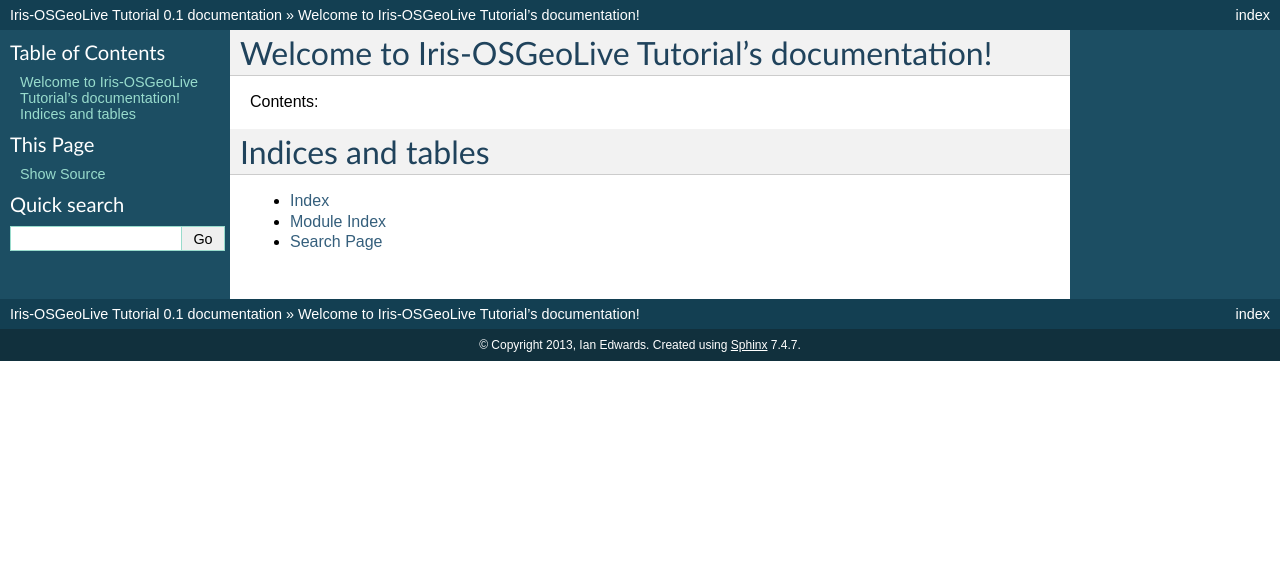
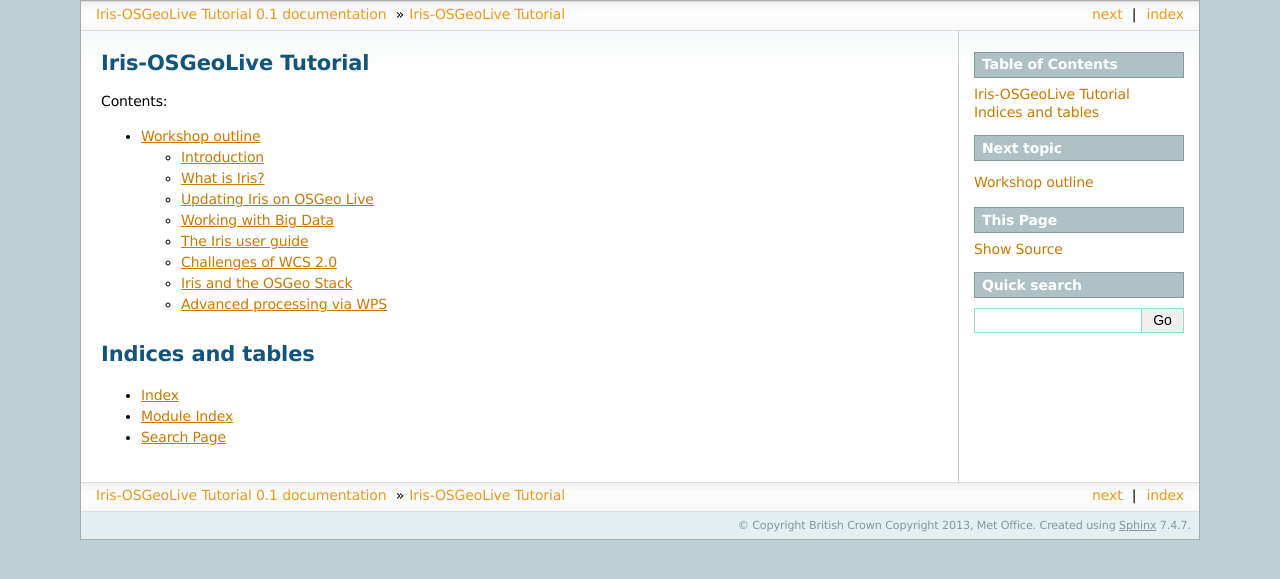
Before and after one commit to SciTools/osgeolive, a Sphinx documentation site: the page built from source/index.rst, in a window 1280 px wide. Shown: the top 579 px of the page. Built offline with Sphinx 7.4.7, drawn with Linux system fonts in a browser that asks for light colours; formulas are drawn with MathJax 3.

Commit message:
migrated to repo and added structure

```diff
--- a/source/conf.py
+++ b/source/conf.py
@@ -41,7 +41,7 @@
 
 # General information about the project.
 project = u'Iris-OSGeoLive Tutorial'
-copyright = u'2013, Ian Edwards'
+copyright = u'British Crown Copyright 2013, Met Office'
 
 # The version info for the project you're documenting, acts as replacement for
 # |version| and |release|, also used in various other places throughout the
@@ -92,6 +92,7 @@
 # The theme to use for HTML and HTML Help pages.  See the documentation for
 # a list of builtin themes.
 html_theme = 'default'
+html_theme = 'sphinxdoc'
 
 # Theme options are theme-specific and customize the look and feel of a theme
 # further.  For a list of options available for each theme, see the
--- a/source/index.rst
+++ b/source/index.rst
@@ -3,14 +3,15 @@
    You can adapt this file completely to your liking, but it should at least
    contain the root `toctree` directive.
 
-Welcome to Iris-OSGeoLive Tutorial's documentation!
-===================================================
+Iris-OSGeoLive Tutorial
+=======================
 
 Contents:
 
 .. toctree::
    :maxdepth: 2
 
+   tutorial/workshop_overview
 
 
 Indices and tables
--- /dev/null
+++ b/source/tutorial/advanced_wps.rst
@@ -0,0 +1,3 @@
+===========================
+Advanced processing via WPS
+===========================
--- /dev/null
+++ b/source/tutorial/big_data.rst
@@ -0,0 +1,10 @@
+=====================
+Working with Big Data
+=====================
+
+Visualisation
+-------------
+
+
+Animation
+---------
--- /dev/null
+++ b/source/tutorial/introduction.rst
@@ -0,0 +1,13 @@
+============
+Introduction
+============
+
+Thanks to the `OSGeo <http://www.osgeo.org>`_ community, the `Iris python library <https://github.com/scitools/iris>`_ is now available preinstalled as part of the `OSGeo Live 7.0 DVD <http://live.osgeo.org>`_.
+
+The documentation for Iris that is included on the Live DVD is currently limited to a basic `overview <http://live.osgeo.org/en/overview/iris_overview.html>`_ and a `quickstart <http://live.osgeo.org/en/quickstart/iris_quickstart.html>`_ that points to the `standard Iris user guide <http://scitools.org.uk/iris/docs/latest/userguide/index.html>`_
+
+Due to space limitations on the Live DVD, the version of Iris that you are using does not have all of the sample data that is required to work through the user guide. This introduction will help you to update your installation of Iris so that you are ready to follow the standard user guide.
+
+This project also includes more advanced tutorials that demonstrate how Iris can be used with other open source tools that are also available preinstalled on OSGeo Live. These tutorials were initially created for `FOSS4G 2013 <http://2013.foss4g.org>`_, see the conference `workshop page <http://2013.foss4g.org/conf/programme/workshops/4/>`_ for details.
+
+If you would like to try manually installing Iris without using the OSGeo Live DVD a number of installation recipes have been contributed by the community for different operating systems and are available in the SciTools `installation-recipes repository <https://github.com/SciTools/installation-recipes>`_.
--- /dev/null
+++ b/source/tutorial/iris_userguide.rst
@@ -0,0 +1,5 @@
+===================
+The Iris user guide
+===================
+
+At this stage, we recommend reading though the `Iris User Guide <http://www.scitools.org.uk/iris/docs/latest/userguide/index.html>`_ on the Iris project website.
--- /dev/null
+++ b/source/tutorial/osgeo_stack.rst
@@ -0,0 +1,6 @@
+========================
+Iris and the OSGeo Stack
+========================
+
+.. todo::
+   OSGeo Live 7.0 Label - why Iris is on OSGeo Live
--- /dev/null
+++ b/source/tutorial/updating_iris.rst
@@ -0,0 +1,14 @@
+===========================
+Updating Iris on OSGeo Live
+===========================
+
+.. Note::
+
+   If you are using OSGeo Live *Iris Workshop edition* (running from a USB memory stick) then your version of Iris is already up to date, and there is no need to follow these instructions.
+
+.. todo::
+   This page is not complete. Review before workshop
+
+To update your version of Iris on OSGeo Live 7.0, use the process below
+
+This page is incomplete, see: https://github.com/SciTools/osgeolive/issues/2
--- /dev/null
+++ b/source/tutorial/wcs_challenges.rst
@@ -0,0 +1,3 @@
+=====================
+Challenges of WCS 2.0
+=====================
--- /dev/null
+++ b/source/tutorial/workshop_overview.rst
@@ -0,0 +1,27 @@
+================
+Workshop outline
+================
+
+.. todo::
+   This page is not complete - review before workshop
+
+.. toctree::
+   :maxdepth: 2
+
+   introduction
+   what_is_iris
+   updating_iris
+
+   big_data
+
+   iris_userguide
+
+<break>
+
+.. toctree::
+   :maxdepth: 2
+
+   wcs_challenges
+   osgeo_stack
+
+   advanced_wps
```
Also changed, not shown: README.md (+3 -1 lines), source/tutorial/what_is_iris.rst (added, +17 -0 lines).
